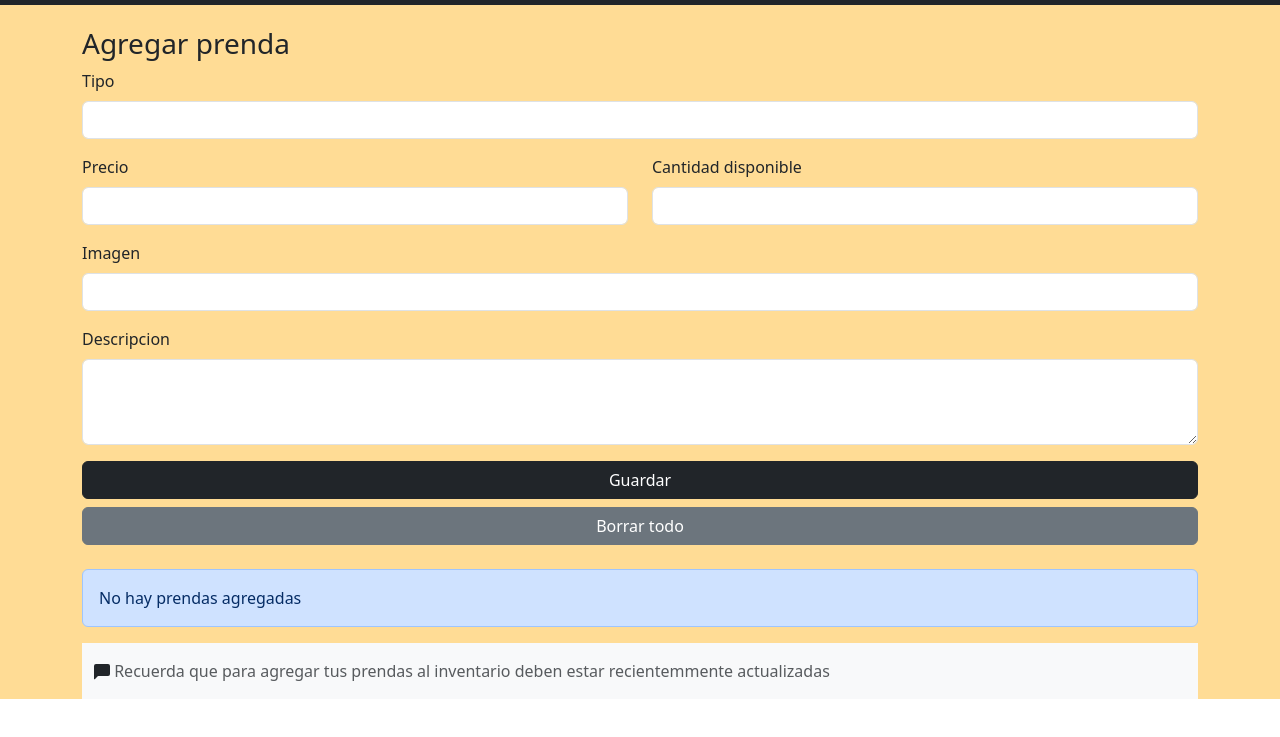
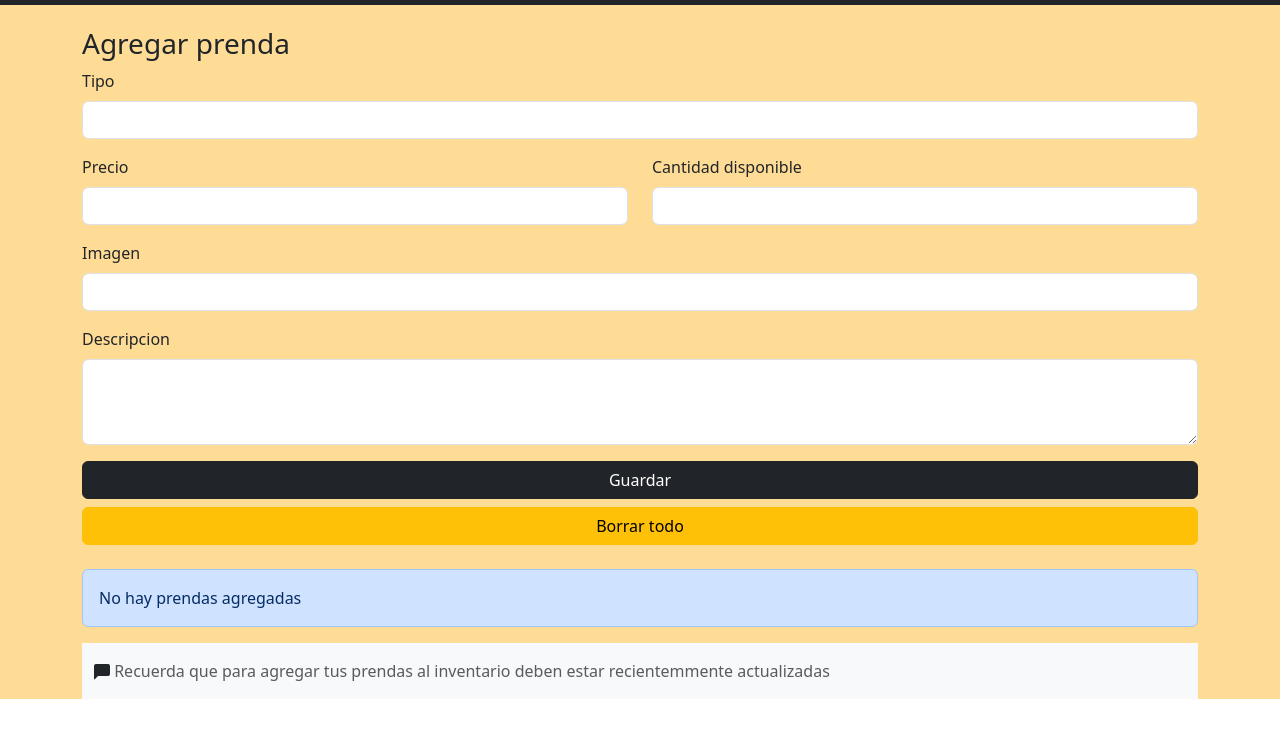
Before and after one commit to gabiob02/PROYECTO2, a plain HTML site: page index.html in a window 1280 px wide. Shown: the part 53-790 px from the top of the page. Drawn offline with nearby package versions, Linux system fonts and the light colour scheme.

Commit message:
Update index.html

```diff
--- a/index.html
+++ b/index.html
@@ -71,7 +71,7 @@
                 </div>
                 <div class="d-grid gap-2">
                     <button class="btn btn-dark" type="button" id="btnAgregar">Guardar</button>
-                    <button class="btn btn-secondary" type="button" id="btnBorrarTodo">Borrar todo</button>
+                    <button class="btn btn-warning" type="button" id="btnBorrarTodo">Borrar todo</button>
                 </div>
             </div>
             <div class="col-md-12 mt-4" id="divPrendas">
```
